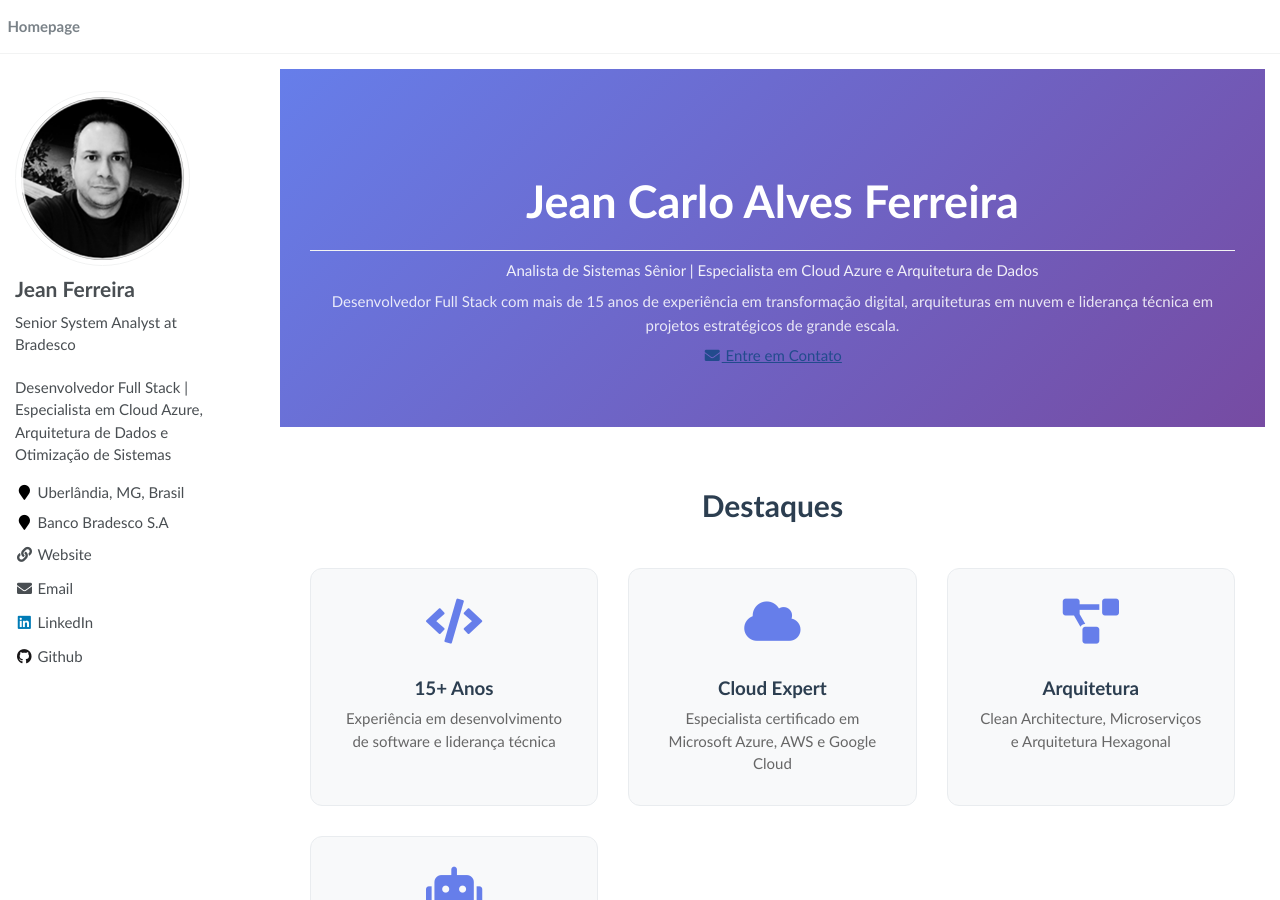
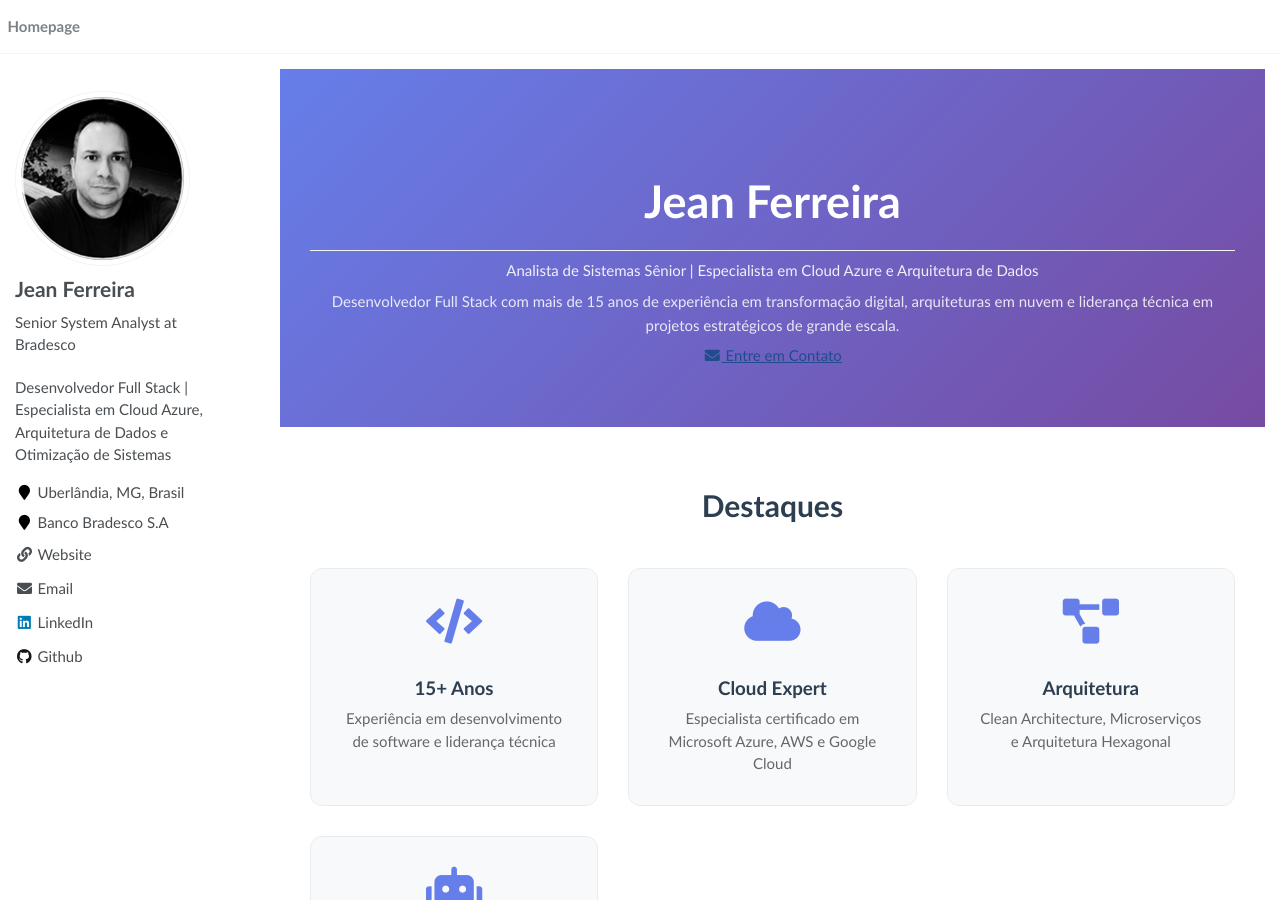
Before and after one commit to jeanferreiraufu/jeanferreiraufu.github.io, a Jekyll site: the page built from index.html, in a window 1280 px wide and 900 px high. Built offline with Jekyll 4.4.1, drawn with Linux system fonts in a browser that asks for light colours; the list of posts is cut into pages by our own code.

Commit message:
Atualiza nome do autor para Jean C. A. Ferreira
Padroniza o nome do autor de 'Jean Ferreira' para 'Jean C. A. Ferreira' em arquivos de configuração, documentação, posts, scripts e index. Também ajusta o Gemfile para usar github-pages ao invés de jekyll diretamente e melhora a lógica de seleção de projetos recentes na página inicial.

```diff
--- a/Gemfile
+++ b/Gemfile
@@ -7,12 +7,12 @@
 #
 # This will help ensure the proper Jekyll version is running.
 # Happy Jekylling!
-gem "jekyll", "~> 4.3.4"
+# gem "jekyll", "~> 4.3.4"
 # This is the default theme for new Jekyll sites. You may change this to anything you like.
 gem "minima", "~> 2.5"
 # If you want to use GitHub Pages, remove the "gem "jekyll"" above and
 # uncomment the line below. To upgrade, run `bundle update github-pages`.
-# gem "github-pages", group: :jekyll_plugins
+gem "github-pages", group: :jekyll_plugins
 # If you have any plugins, put them here!
 group :jekyll_plugins do
   gem "jekyll-feed", "~> 0.12"
--- a/_config.yml
+++ b/_config.yml
@@ -1,8 +1,9 @@
 # Informações básicas do site
-title: "Jean Carlo Alves Ferreira"
+title: "Jean C. A. Ferreira"
 description: "Desenvolvedor Full Stack | Especialista em Cloud Azure, Arquitetura de Dados e Otimização de Sistemas"
 baseurl: "" # Para GitHub Pages, deixe isso vazio.
 url: "https://jeanferreiraufu.github.io" # Atualize com o URL do seu site no GitHub Pages.
+repository: "jeanferreiraufu/jeanferreiraufu.github.io"
 google_scholar_stats_use_cdn : true
 
 # Configurações para projetos
@@ -17,9 +18,9 @@
 
 # SEO configuration
 seo:
-  title: "Jean Carlo | Analista de Sistemas Sênior"
+  title: "Analista de Sistemas Sênior"
   description: "Especialista em desenvolvimento de software, cloud computing e otimização de sistemas. Certificado em Azure, Scrum Master e PMP."
-  author: "Jean Carlo Alves Ferreira"
+  author: "Jean C. A. Ferreira"
   twitter:
     username: "jeanalvesferreira"
   github:
--- a/_posts/2025-01-01-azure-realtime-analytics-exemplo.markdown
+++ b/_posts/2025-01-01-azure-realtime-analytics-exemplo.markdown
@@ -5,7 +5,7 @@
 categories: [projeto, azure, big-data]
 tags: [projeto, azure, python, spark, machine-learning]
 excerpt: "Sistema completo para análise de dados em tempo real utilizando Azure Event Hubs, Azure Stream Analytics e Power BI para visualização de insights em tempo real."
-author: "Jean Carlo Alves Ferreira"
+author: "Jean C. A. Ferreira"
 
 # Metadados do projeto
 technologies: ["Azure", "Python", "Apache Spark", "Power BI", "Docker", "Kubernetes"]
@@ -216,7 +216,7 @@
 
 ## 🤝 Colaboradores
 
-- **Jean Carlo Alves Ferreira** - Arquiteto da Solução e Lead Developer
+- **Jean C. A. Ferreira** - Arquiteto da Solução e Lead Developer
 - **Maria Silva** - Data Scientist
 - **João Santos** - DevOps Engineer
 - **Ana Costa** - UX/UI Designer
@@ -257,4 +257,4 @@
 
 ---
 
-**Desenvolvido com ❤️ por Jean Carlo Alves Ferreira**
+**Desenvolvido com ❤️ por Jean C. A. Ferreira**
--- a/index.html
+++ b/index.html
@@ -1,6 +1,6 @@
 ---
 layout: default
-title: "Jean Carlo Alves Ferreira"
+title: "Jean C. A. Ferreira"
 excerpt: "Desenvolvedor Full Stack | Especialista em Cloud Azure, Arquitetura de Dados e Otimização de Sistemas"
 author_profile: true
 ---
@@ -10,7 +10,7 @@
 {% endif %}
 <div class="hero-section">
   <div class="hero-content">
-    <h1>Jean Carlo Alves Ferreira</h1>
+    <h1>Jean Ferreira</h1>
     <p class="hero-subtitle">Analista de Sistemas Sênior | Especialista em Cloud Azure e Arquitetura de Dados</p>
     <p class="hero-description">
       Desenvolvedor Full Stack com mais de 15 anos de experiência em transformação digital,
@@ -57,7 +57,16 @@
     </div>
 
     <div class="projects-preview">
-      {% assign recent_projects = site.posts | where_exp: "post", "post.categories contains 'projeto' or post.tags contains 'projeto'" | sort: 'date' | reverse | limit: 3 %}
+      {% assign all_posts = site.posts | sort: 'date' | reverse %}
+      {% assign recent_projects = "" | split: "" %}
+      {% for post in all_posts limit: 10 %}
+        {% if post.categories contains 'projeto' or post.tags contains 'projeto' %}
+          {% assign recent_projects = recent_projects | push: post %}
+          {% if recent_projects.size >= 3 %}
+            {% break %}
+          {% endif %}
+        {% endif %}
+      {% endfor %}
       {% for post in recent_projects %}
       <div class="project-card">
         <div class="project-header">
```
Also changed, not shown: GUIA-INICIO-RAPIDO.md (+1 -1 lines), README.md, 2 other files.
